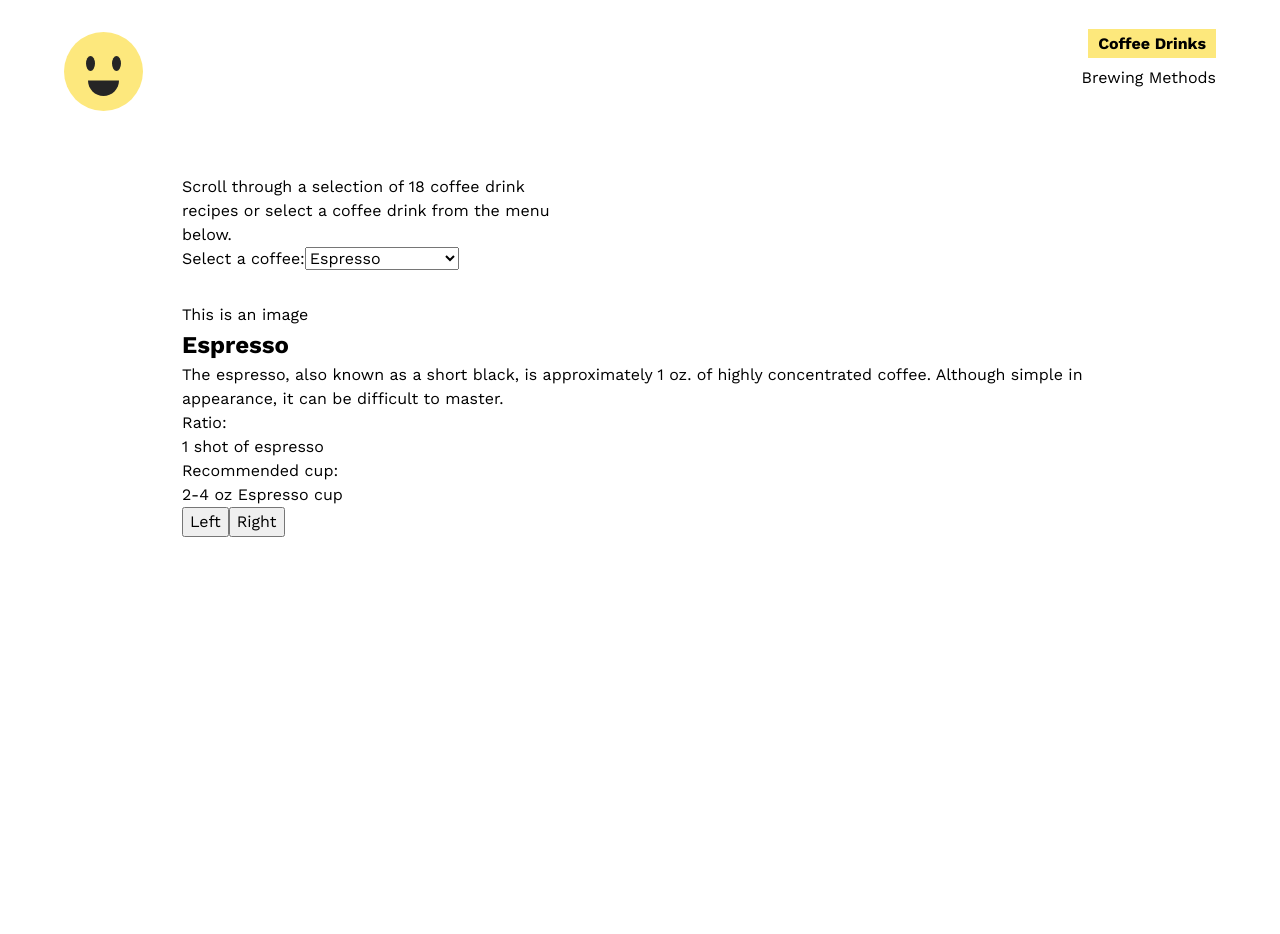
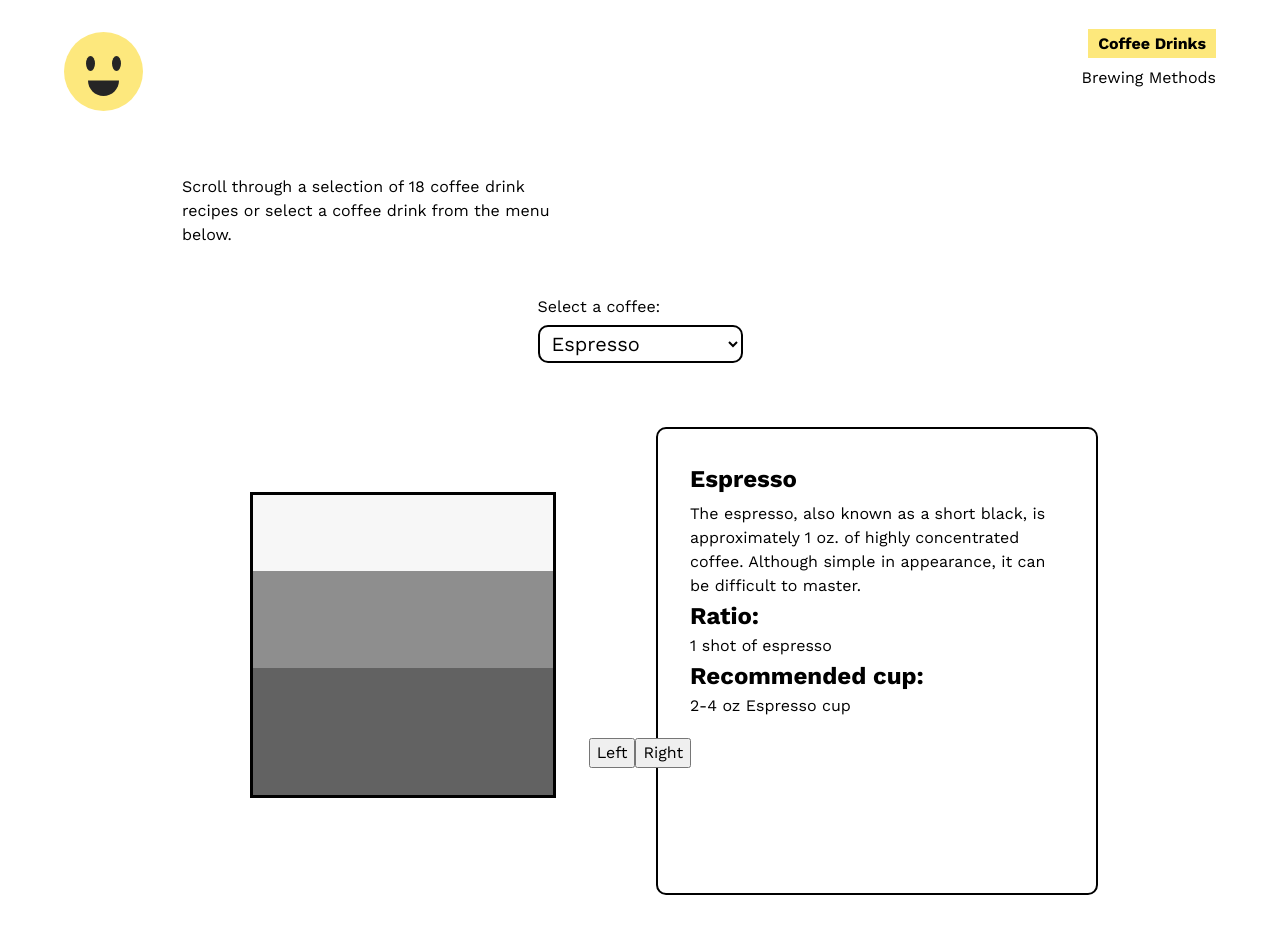
Before and after one commit to karla-codes/coffee-site, a React (Create React App) app: page / in a window 1280 px wide. Shown: the top 934 px of the page. Before the commit the page ends 832 px from the top, so only its background shows below. Built offline with nearby package versions, Linux system fonts and the light colour scheme; the HTML template or start-up script is replaced by a standard one.

Commit message:
Update placement of recipe card elements

```diff
--- a/src/Components/BrewInfoCard/index.js
+++ b/src/Components/BrewInfoCard/index.js
@@ -2,7 +2,6 @@
 import brewingMethods from "../../brewing-methods"
 
 const BrewInfoCard = () => {
-  console.log(brewingMethods)
   return (
     <article>
       <div className="card-wrapper">
--- a/src/Components/Options/index.js
+++ b/src/Components/Options/index.js
@@ -1,9 +1,6 @@
 import React, { useState } from "react"
 import coffeeList from "../../coffee-list"
 import RecipeCard from "../RecipeCard"
-
-// needs state for the select element
-// when a drink is selected, display the corresponding recipe card
 
 const Options = () => {
   const [coffee, setCoffee] = useState(coffeeList[0].name)
@@ -49,6 +46,8 @@
           Scroll through a selection of 18 coffee drink recipes or select a coffee drink from the
           menu below.
         </p>
+      </div>
+      <article className="recipe-card">
         <div className="options">
           <label>Select a coffee:</label>
           <select name="coffee-drinks" id="coffee-selector" onChange={updateCoffeeSelection}>
@@ -59,16 +58,9 @@
             ))}
           </select>
         </div>
-      </div>
-      <RecipeCard drink={coffee} />
-      <div className="scroll-buttons">
-        <button id="left" onClick={previousCard}>
-          Left
-        </button>
-        <button id="right" onClick={nextCard}>
-          Right
-        </button>
-      </div>
+
+        <RecipeCard drink={coffee} previousCard={previousCard} nextCard={nextCard} />
+      </article>
     </>
   )
 }
--- a/src/Components/RecipeCard/index.js
+++ b/src/Components/RecipeCard/index.js
@@ -8,29 +8,67 @@
     if (selectedCoffee) {
       return (
         <>
-          <div className="card-image">This is an image</div>
-          <div className="card-info">
-            <h1>{selectedCoffee.name}</h1>
-            <p>{selectedCoffee.description}</p>
-            <div className="ratio">
-              <p>Ratio:</p>
-              <p>{selectedCoffee.ratio}</p>
+          <div className="card-wrapper">
+            <div className="card-image">
+              <svg
+                width="306"
+                height="306"
+                viewBox="0 0 306 306"
+                fill="none"
+                xmlns="http://www.w3.org/2000/svg"
+              >
+                <rect
+                  x="4.5"
+                  y="4.5"
+                  width="297"
+                  height="297"
+                  fill="#D9D9D9"
+                  stroke="black"
+                  strokeWidth="3"
+                />
+                <rect
+                  x="1.5"
+                  y="1.5"
+                  width="303"
+                  height="303"
+                  fill="#D9D9D9"
+                  stroke="black"
+                  strokeWidth="3"
+                />
+                <rect x="3" y="3" width="300" height="300" fill="#F7F7F7" className="foam" />
+                <rect x="3" y="79" width="300" height="224" fill="#8E8E8E" className="milk" />
+                <rect x="3" y="176" width="300" height="127" fill="#626262" className="espresso" />
+              </svg>
             </div>
-            <div className="cup">
-              <p>Recommended cup:</p>
-              <p>{selectedCoffee.cupType}</p>
+            <div className="card-info">
+              <h1>{selectedCoffee.name}</h1>
+              <p>{selectedCoffee.description}</p>
+              <div>
+                <h2>Ratio:</h2>
+                <p>{selectedCoffee.ratio}</p>
+              </div>
+              <div>
+                <h2>Recommended cup:</h2>
+                <p>{selectedCoffee.cupType}</p>
+              </div>
+            </div>
+            <div className="scroll-buttons">
+              <button id="left" onClick={props.previousCard}>
+                Left
+              </button>
+              <button id="right" onClick={props.nextCard}>
+                Right
+              </button>
             </div>
           </div>
         </>
       )
+    } else {
+      console.log("Not working")
     }
   }
 
-  return (
-    <article>
-      <div className="card-wrapper">{displayCoffee()}</div>
-    </article>
-  )
+  return <>{displayCoffee()}</>
 }
 
 export default RecipeCard
```
